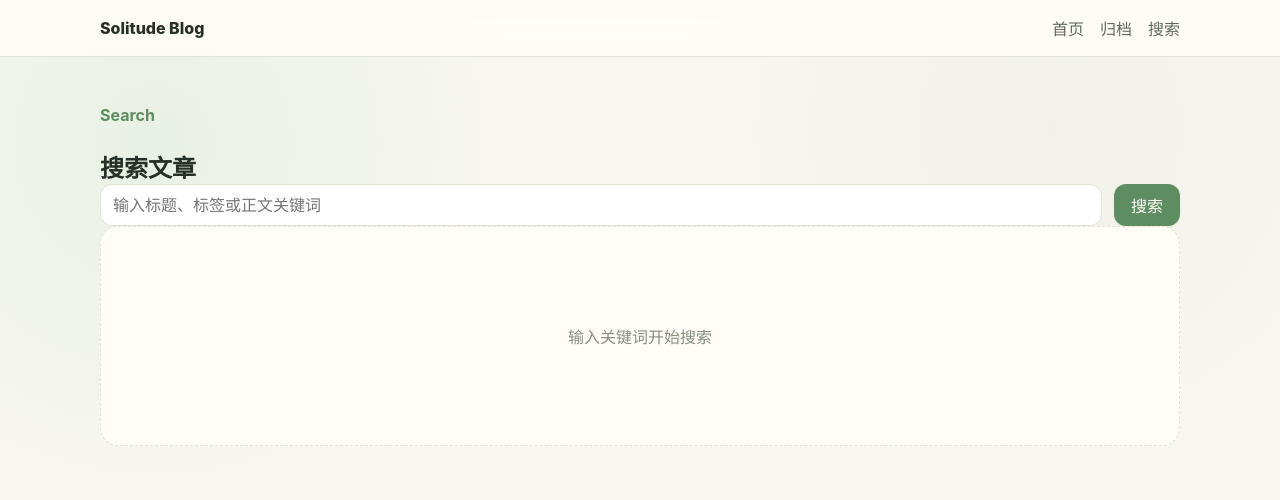
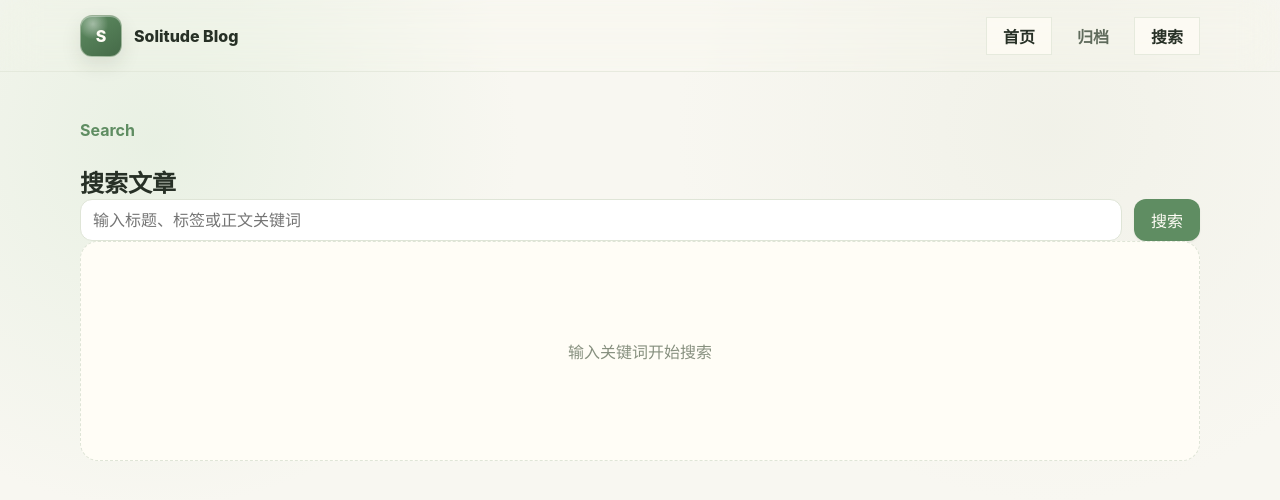
Before and after one commit to SolitudeKing/blog, a Vue app in the folder web/: page /search in a window 1280 px wide. Shown: the top 500 px of the page. Built offline with nearby package versions, Linux system fonts and the light colour scheme.

Commit message:
feat: 优化博客首页奶油质感

```diff
--- /dev/null
+++ b/web/src/components/blog/BlogNavbar.vue
@@ -0,0 +1,22 @@
+<template>
+  <header class="blog-navbar">
+    <RouterLink class="blog-navbar__brand" to="/" aria-label="Solitude Blog home">
+      <span class="blog-navbar__brand-mark" aria-hidden="true">S</span>
+      <span class="blog-navbar__brand-text">Solitude Blog</span>
+    </RouterLink>
+
+    <nav class="blog-navbar__nav" aria-label="Primary">
+      <RouterLink v-for="item in navItems" :key="item.to" :to="item.to">
+        {{ item.label }}
+      </RouterLink>
+    </nav>
+  </header>
+</template>
+
+<script setup lang="ts">
+const navItems = [
+  { label: '首页', to: '/' },
+  { label: '归档', to: '/archives' },
+  { label: '搜索', to: '/search' },
+]
+</script>
--- /dev/null
+++ b/web/src/components/blog/BlogToc.vue
@@ -0,0 +1,33 @@
+<template>
+  <aside v-if="items.length" class="blog-toc" :aria-label="title">
+    <div class="blog-toc__header">
+      <span class="blog-toc__dot" aria-hidden="true"></span>
+      <strong>{{ title }}</strong>
+    </div>
+    <nav class="blog-toc__nav">
+      <a
+        v-for="item in items"
+        :key="item.id"
+        :href="item.href"
+        :style="{ paddingLeft: `${Math.max(item.level ?? 0, 0) * 12}px` }"
+      >
+        <span>{{ item.label }}</span>
+        <small v-if="item.meta">{{ item.meta }}</small>
+      </a>
+    </nav>
+  </aside>
+</template>
+
+<script setup lang="ts">
+import type { BlogTocItem } from '@/types/toc'
+
+withDefaults(
+  defineProps<{
+    title?: string
+    items: BlogTocItem[]
+  }>(),
+  {
+    title: '目录',
+  },
+)
+</script>
--- a/web/src/layouts/public/PublicLayout.vue
+++ b/web/src/layouts/public/PublicLayout.vue
@@ -1,17 +1,12 @@
 <template>
   <div class="public-layout creamy-page">
-    <header class="public-layout__header">
-      <RouterLink class="public-layout__brand" to="/">Solitude Blog</RouterLink>
-      <nav class="public-layout__nav" aria-label="Primary">
-        <RouterLink to="/">首页</RouterLink>
-        <RouterLink to="/archives">归档</RouterLink>
-        <RouterLink to="/search">搜索</RouterLink>
-      </nav>
-    </header>
+    <BlogNavbar />
     <main class="public-layout__main">
       <RouterView />
     </main>
   </div>
 </template>
 
-<script setup lang="ts"></script>
+<script setup lang="ts">
+import BlogNavbar from '@/components/blog/BlogNavbar.vue'
+</script>
--- a/web/src/pages/public/HomePage.vue
+++ b/web/src/pages/public/HomePage.vue
@@ -1,9 +1,15 @@
 <template>
   <section class="home-page">
-    <div class="home-page__intro">
-      <p class="home-page__eyebrow">{{ setting.lobby?.author ?? 'Solitude King' }}</p>
-      <h1>{{ setting.lobby?.site_name ?? 'Solitude Blog' }}</h1>
-      <p>{{ setting.lobby?.essay ?? 'Keep writing, keep shipping.' }}</p>
+    <div class="home-page__hero">
+      <div class="home-page__intro">
+        <p class="home-page__eyebrow">{{ setting.lobby?.author ?? 'Solitude King' }}</p>
+        <h1>{{ setting.lobby?.site_name ?? 'Solitude Blog' }}</h1>
+        <p>{{ setting.lobby?.essay ?? 'Keep writing, keep shipping.' }}</p>
+      </div>
+      <div class="home-page__stats" aria-label="文章概览">
+        <strong>{{ articles.length }}</strong>
+        <span>Published notes</span>
+      </div>
     </div>
 
     <aside v-if="activeNotice" class="notice-banner">
@@ -11,8 +17,16 @@
       <p>{{ activeNotice.content }}</p>
     </aside>
 
-    <div v-if="articles.length" class="home-page__list">
-      <ArticleCard v-for="article in articles" :key="article.id" :article="article" />
+    <div v-if="articles.length" class="home-page__content">
+      <div class="home-page__list" aria-label="文章列表">
+        <ArticleCard
+          v-for="article in articles"
+          :key="article.id"
+          :article="article"
+          :dom-id="articleAnchorId(article)"
+        />
+      </div>
+      <BlogToc class="home-page__toc" title="本页目录" :items="tocItems" />
     </div>
 
     <div v-else-if="loading" class="page-state">文章加载中</div>
@@ -30,8 +44,9 @@
 </template>
 
 <script setup lang="ts">
-import { onMounted, reactive, ref } from 'vue'
+import { computed, onMounted, reactive, ref } from 'vue'
 import ArticleCard from '@/components/blog/ArticleCard.vue'
+import BlogToc from '@/components/blog/BlogToc.vue'
 import BaseButton from '@/components/base/BaseButton.vue'
 import { getArticleList } from '@/api/modules/article'
 import { getActiveNotice } from '@/api/modules/notice'
@@ -39,6 +54,7 @@
 import type { CursorPage } from '@/api/types'
 import type { ArticleListItem } from '@/types/article'
 import type { NoticeItem } from '@/types/notice'
+import type { BlogTocItem } from '@/types/toc'
 
 const setting = useSettingStore()
 const articles = ref<ArticleListItem[]>([])
@@ -52,6 +68,15 @@
   limit: 20,
   has_more: false,
 })
+
+const tocItems = computed<BlogTocItem[]>(() =>
+  articles.value.map((article) => ({
+    id: article.slug,
+    label: article.title,
+    href: `#${articleAnchorId(article)}`,
+    meta: article.category,
+  })),
+)
 
 onMounted(async () => {
   await setting.loadLobby()
@@ -100,4 +125,8 @@
     loadingMore.value = false
   }
 }
+
+function articleAnchorId(article: ArticleListItem) {
+  return `post-${article.slug}`
+}
 </script>
--- a/web/src/styles/components/_layout.scss
+++ b/web/src/styles/components/_layout.scss
@@ -1,24 +1,80 @@
-.public-layout__header {
+.blog-navbar {
   position: sticky;
   top: 0;
-  z-index: 10;
+  z-index: var(--z-sticky);
   display: flex;
   align-items: center;
   justify-content: space-between;
-  padding: var(--space-4) max(var(--space-4), calc((100vw - 1080px) / 2));
-  border-bottom: 1px solid var(--border);
-  background: color-mix(in srgb, var(--bg-card) 88%, transparent);
-  backdrop-filter: blur(16px);
+  min-height: 72px;
+  padding: var(--space-3) max(var(--space-4), calc((100vw - 1120px) / 2));
+  border-bottom: 1px solid color-mix(in srgb, var(--border) 72%, transparent);
+  background:
+    linear-gradient(135deg, color-mix(in srgb, var(--bg-card) 88%, transparent), color-mix(in srgb, var(--bg-secondary) 58%, transparent)),
+    var(--nav-bg);
+  backdrop-filter: blur(18px) saturate(1.15);
+  box-shadow: 0 14px 34px -26px var(--shadow-color);
 }
 
-.public-layout__brand {
+.blog-navbar__brand {
+  display: inline-flex;
+  align-items: center;
+  gap: var(--space-3);
+  color: var(--text-primary);
   font-weight: 800;
 }
 
-.public-layout__nav {
+.blog-navbar__brand-mark {
+  display: grid;
+  width: 42px;
+  height: 42px;
+  place-items: center;
+  border: 1px solid color-mix(in srgb, var(--border-strong) 64%, transparent);
+  border-radius: var(--radius-md);
+  color: var(--text-on-accent);
+  background:
+    radial-gradient(circle at 30% 20%, color-mix(in srgb, #ffffff 45%, transparent), transparent 36%),
+    linear-gradient(145deg, var(--accent), var(--accent-active));
+  box-shadow:
+    var(--shadow-sm),
+    inset 0 1px 0 color-mix(in srgb, #ffffff 36%, transparent);
+}
+
+.blog-navbar__brand-text {
+  letter-spacing: 0;
+}
+
+.blog-navbar__nav {
   display: flex;
-  gap: var(--space-4);
+  align-items: center;
+  gap: var(--space-2);
   color: var(--text-secondary);
+
+  a {
+    display: inline-flex;
+    min-height: 38px;
+    align-items: center;
+    border: 1px solid transparent;
+    border-radius: var(--radius-pill);
+    padding: 0 var(--space-4);
+    color: var(--text-secondary);
+    font-weight: 700;
+    transition:
+      color var(--transition-fast),
+      background-color var(--transition-fast),
+      border-color var(--transition-fast),
+      transform var(--transition-fast);
+
+    &:hover,
+    &.router-link-active {
+      color: var(--text-primary);
+      border-color: color-mix(in srgb, var(--border) 78%, transparent);
+      background: color-mix(in srgb, var(--bg-card) 72%, transparent);
+    }
+
+    &:active {
+      transform: translateY(1px);
+    }
+  }
 }
 
 .public-layout__main,
@@ -29,14 +85,47 @@
 .home-page,
 .search-page,
 .article-detail-page {
-  width: min(1080px, calc(100vw - 32px));
+  width: min(1120px, calc(100vw - 32px));
   margin: 0 auto;
   padding: var(--space-8) 0;
 }
 
+.home-page {
+  display: grid;
+  gap: var(--space-6);
+}
+
+.home-page__hero {
+  display: grid;
+  grid-template-columns: minmax(0, 1fr) 180px;
+  gap: var(--space-6);
+  align-items: end;
+  border: 1px solid color-mix(in srgb, var(--border) 76%, transparent);
+  border-radius: var(--radius-xl);
+  padding: clamp(var(--space-6), 5vw, var(--space-12));
+  background:
+    radial-gradient(circle at 86% 18%, color-mix(in srgb, var(--accent-soft) 42%, transparent), transparent 34%),
+    linear-gradient(135deg, color-mix(in srgb, var(--bg-card) 92%, transparent), color-mix(in srgb, var(--bg-secondary) 54%, transparent));
+  box-shadow: var(--shadow-md);
+}
+
 .home-page__intro {
   max-width: 720px;
-  margin-bottom: var(--space-8);
+
+  h1 {
+    margin: var(--space-2) 0 var(--space-3);
+    font-size: clamp(38px, 6vw, 72px);
+    line-height: 1;
+    letter-spacing: 0;
+  }
+
+  p:last-child {
+    max-width: 560px;
+    margin: 0;
+    color: var(--text-secondary);
+    font-size: 18px;
+    line-height: 1.8;
+  }
 }
 
 .home-page__eyebrow,
@@ -45,9 +134,35 @@
   font-weight: 700;
 }
 
+.home-page__stats {
+  display: grid;
+  gap: var(--space-1);
+  justify-items: end;
+  color: var(--text-secondary);
+
+  strong {
+    font-size: 56px;
+    line-height: 1;
+    color: var(--accent-active);
+  }
+
+  span {
+    font-size: 13px;
+    font-weight: 800;
+    text-transform: uppercase;
+  }
+}
+
+.home-page__content {
+  display: grid;
+  grid-template-columns: minmax(0, 1fr) 260px;
+  gap: var(--space-6);
+  align-items: start;
+}
+
 .home-page__list {
   display: grid;
-  gap: var(--space-4);
+  gap: var(--space-5);
 }
 
 .notice-banner {
@@ -153,21 +268,79 @@
   box-shadow: var(--shadow-xs);
 }
 
+.article-card {
+  position: relative;
+  display: grid;
+  gap: var(--space-3);
+  overflow: hidden;
+  background:
+    linear-gradient(145deg, color-mix(in srgb, var(--bg-card) 96%, transparent), color-mix(in srgb, var(--bg-secondary) 28%, var(--bg-card))),
+    var(--bg-card);
+  transition:
+    transform var(--transition-base),
+    border-color var(--transition-base),
+    box-shadow var(--transition-base);
+
+  &::before {
+    position: absolute;
+    inset: 0 0 auto;
+    height: 3px;
+    background: linear-gradient(90deg, var(--accent), color-mix(in srgb, var(--accent-soft) 68%, #ffffff));
+    content: '';
+    opacity: 0.7;
+  }
+
+  &:hover {
+    transform: translateY(-3px);
+    border-color: color-mix(in srgb, var(--border-strong) 74%, transparent);
+    box-shadow: var(--shadow-md);
+  }
+}
+
+.article-card__topline {
+  display: flex;
+  flex-wrap: wrap;
+  align-items: center;
+  justify-content: space-between;
+  gap: var(--space-2);
+  color: var(--text-muted);
+  font-size: 13px;
+  font-weight: 800;
+}
+
 .article-card__title {
   color: var(--text-primary);
   font-size: 22px;
   font-weight: 800;
+  line-height: 1.35;
 }
 
 .article-card__summary {
+  display: -webkit-box;
+  overflow: hidden;
+  margin: 0;
   color: var(--text-secondary);
+  line-height: 1.75;
+  -webkit-box-orient: vertical;
+  -webkit-line-clamp: 3;
 }
 
 .article-card__meta {
   display: flex;
+  flex-wrap: wrap;
+  align-items: center;
   gap: var(--space-3);
   color: var(--text-muted);
   font-size: 14px;
+}
+
+.article-card__tag {
+  border-radius: var(--radius-pill);
+  padding: 4px 10px;
+  color: var(--text-secondary);
+  background: color-mix(in srgb, var(--accent-soft) 42%, var(--bg-card));
+  font-size: 13px;
+  font-weight: 800;
 }
 
 .article-detail {
@@ -200,18 +373,66 @@
   align-items: start;
 }
 
-.article-toc {
+.blog-toc {
   position: sticky;
   top: 96px;
   display: grid;
+  gap: var(--space-3);
+  border: 1px solid color-mix(in srgb, var(--border) 76%, transparent);
+  border-radius: var(--radius-lg);
+  padding: var(--space-4);
+  color: var(--text-secondary);
+  background:
+    linear-gradient(145deg, color-mix(in srgb, var(--bg-card) 90%, transparent), color-mix(in srgb, var(--bg-secondary) 36%, transparent)),
+    var(--surface-glass);
+  backdrop-filter: blur(14px);
+  font-size: 14px;
+  box-shadow: var(--shadow-xs);
+}
+
+.blog-toc__header {
+  display: flex;
+  align-items: center;
   gap: var(--space-2);
-  border-left: 1px solid var(--border);
-  padding-left: var(--space-4);
-  color: var(--text-secondary);
-  font-size: 14px;
+  color: var(--text-primary);
+}
+
+.blog-toc__dot {
+  display: inline-block;
+  width: 10px;
+  height: 10px;
+  border-radius: var(--radius-full);
+  background: var(--accent);
+  box-shadow: 0 0 0 5px color-mix(in srgb, var(--accent-soft) 58%, transparent);
+}
+
+.blog-toc__nav {
+  display: grid;
+  gap: var(--space-1);
 
   a {
+    display: grid;
+    gap: 2px;
+    border-radius: var(--radius-md);
+    padding: var(--space-2);
     color: var(--text-secondary);
+    line-height: 1.45;
+    transition:
+      color var(--transition-fast),
+      background-color var(--transition-fast);
+
+    &:hover {
+      color: var(--text-primary);
+      background: color-mix(in srgb, var(--bg-card) 72%, transparent);
+    }
+
+    small {
+      overflow: hidden;
+      color: var(--text-muted);
+      font-size: 12px;
+      text-overflow: ellipsis;
+      white-space: nowrap;
+    }
   }
 }
 
@@ -957,6 +1178,8 @@
   .dashboard-grid,
   .dashboard-metrics,
   .editor-form,
+  .home-page__content,
+  .home-page__hero,
   .media-layout,
   .media-toolbar,
   .notice-grid,
@@ -992,9 +1215,13 @@
     grid-template-columns: 1fr;
   }
 
-  .article-toc {
+  .blog-toc {
     position: static;
     order: -1;
+  }
+
+  .home-page__stats {
+    justify-items: start;
   }
 
   .article-detail__header h1 {
--- /dev/null
+++ b/web/src/types/toc.ts
@@ -0,0 +1,7 @@
+export interface BlogTocItem {
+  id: string
+  label: string
+  href: string
+  meta?: string
+  level?: number
+}
```
Also changed, not shown: web/src/components/blog/ArticleCard.vue (+25 -4 lines), web/src/pages/public/ArticleDetailPage.vue (+11 -11 lines).
